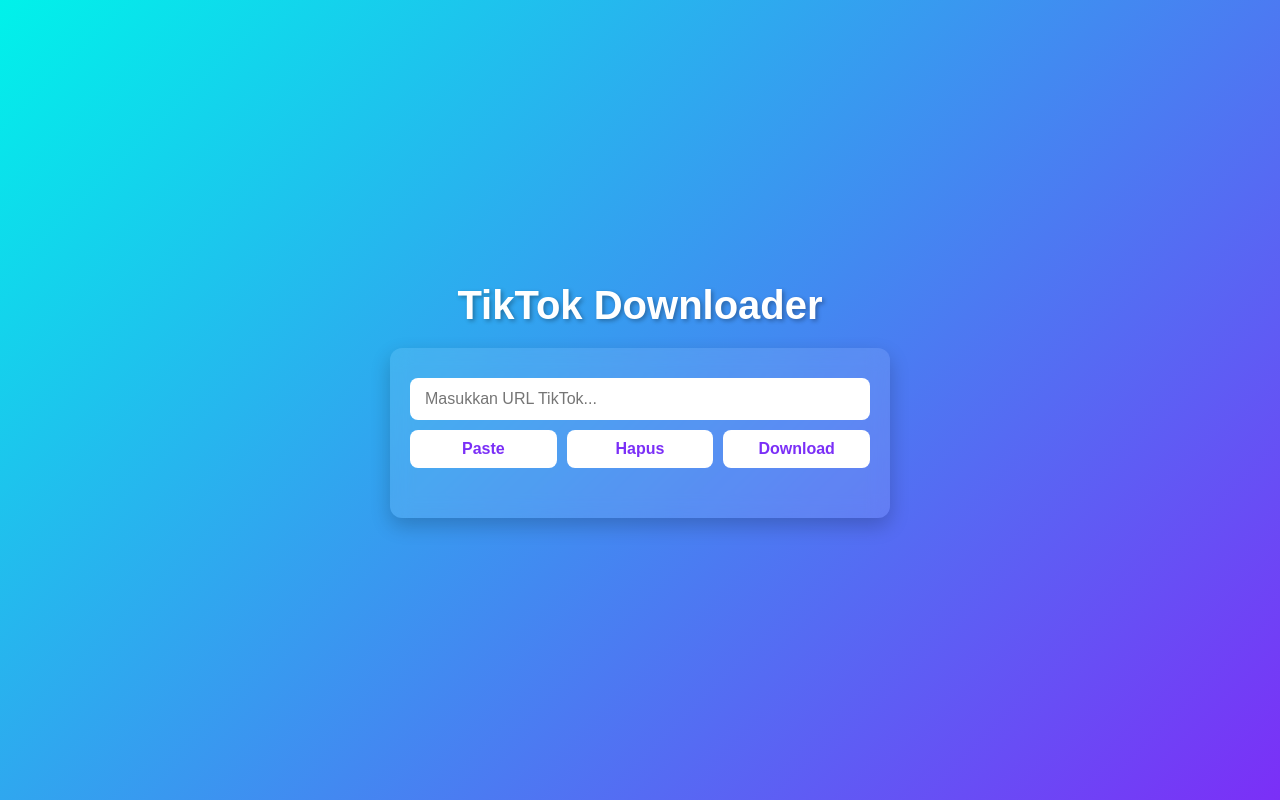
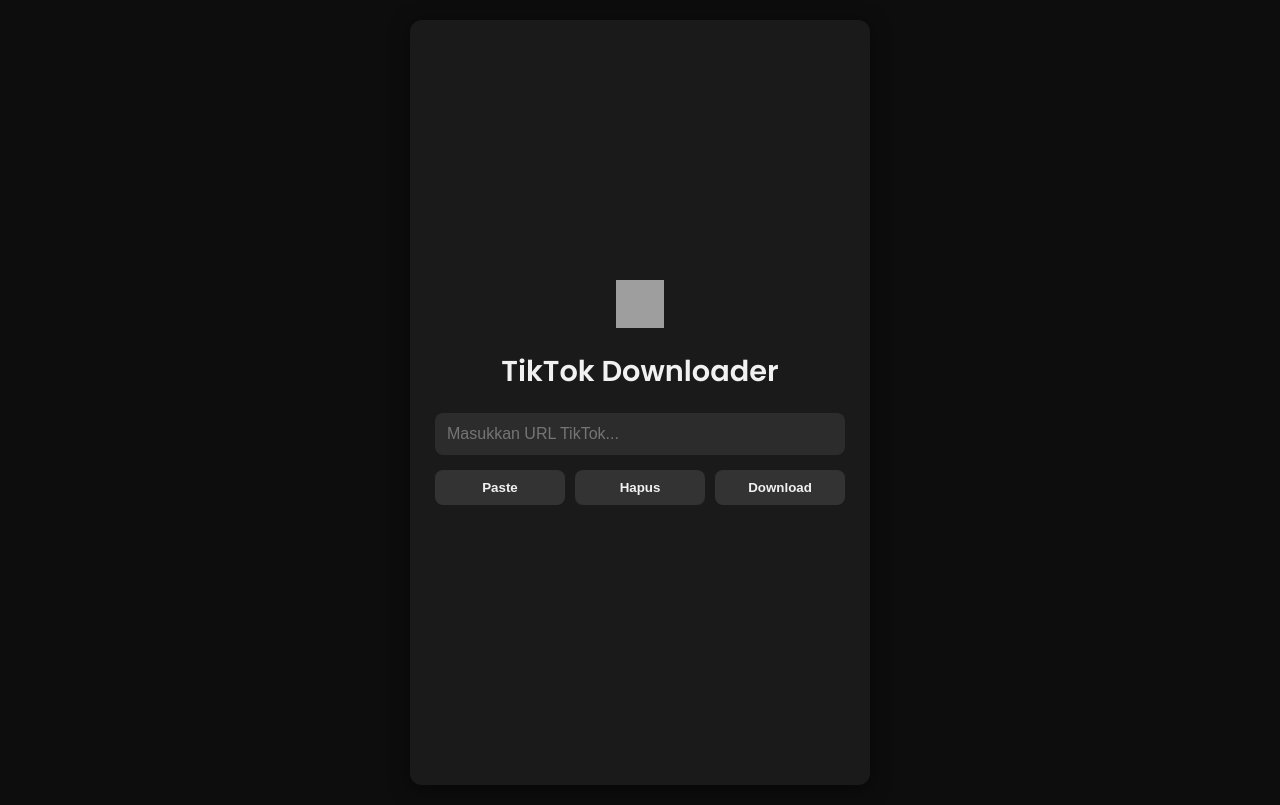
Before and after one commit to Fiisya/ttdl, a website: page index.html in a window 1280 px wide. Drawn offline with Linux system fonts and the light colour scheme; grey boxes are pictures that could not be loaded.

Commit message:
Update index.html

```diff
--- a/index.html
+++ b/index.html
@@ -1,9 +1,10 @@
 <!DOCTYPE html>
 <html lang="id">
 <head>
-  <meta charset="UTF-8">
-  <meta name="viewport" content="width=device-width, initial-scale=1">
+  <meta charset="UTF-8" />
+  <meta name="viewport" content="width=device-width, initial-scale=1" />
   <title>TikTok Downloader</title>
+  <link href="https://fonts.googleapis.com/css2?family=Poppins:wght@400;600&display=swap" rel="stylesheet" />
   <style>
     * {
       margin: 0;
@@ -11,89 +12,95 @@
       box-sizing: border-box;
     }
     body {
-      min-height: 100vh;
-      background: linear-gradient(135deg, #00f2ea, #7b2ff7);
       font-family: 'Poppins', sans-serif;
+      background-color: #0d0d0d;
+      color: #f1f1f1;
       display: flex;
-      flex-direction: column;
       align-items: center;
       justify-content: center;
+      min-height: 100vh;
       padding: 20px;
-      color: #fff;
+    }
+    .container {
+      background-color: #1a1a1a;
+      padding: 260px 25px;
+      border-radius: 12px;
+      width: 100%;
+      max-width: 460px;
+      box-shadow: 0 4px 20px rgba(0,0,0,0.5);
+    }
+    .logo {
+      text-align: center;
+      margin-bottom: 15px;
+    }
+    .logo img {
+      width: 48px;
+      height: 48px;
     }
     h1 {
+      font-size: 1.8rem;
+      text-align: center;
       margin-bottom: 20px;
-      font-size: 2.5rem;
-      text-shadow: 2px 2px 4px rgba(0,0,0,0.3);
-    }
-    .container {
-      background: rgba(255, 255, 255, 0.1);
-      padding: 30px 20px;
-      border-radius: 12px;
-      backdrop-filter: blur(10px);
-      box-shadow: 0 8px 20px rgba(0,0,0,0.2);
-      width: 100%;
-      max-width: 500px;
-      text-align: center;
+      font-weight: 600;
     }
     input {
       width: 100%;
-      padding: 12px 15px;
-      margin-bottom: 10px;
+      padding: 12px;
       border: none;
       border-radius: 8px;
       font-size: 1rem;
-      outline: none;
+      background-color: #2c2c2c;
+      color: #fff;
+      margin-bottom: 15px;
     }
     .button-group {
       display: flex;
       gap: 10px;
-      margin-bottom: 15px;
+      margin-bottom: 20px;
     }
     button {
       flex: 1;
       padding: 10px;
+      background-color: #333;
       border: none;
       border-radius: 8px;
-      background: #fff;
-      color: #7b2ff7;
-      font-weight: bold;
-      font-size: 1rem;
+      color: #f1f1f1;
+      font-weight: 600;
       cursor: pointer;
-      transition: background 0.3s, color 0.3s;
+      transition: background 0.3s;
     }
     button:hover {
-      background: #7b2ff7;
-      color: #fff;
-    }
-    #result {
-      margin-top: 20px;
+      background-color: #444;
     }
     #loading {
-      margin-top: 20px;
-      font-size: 1.2rem;
+      text-align: center;
+      font-size: 1rem;
+      margin-top: 10px;
       animation: blink 1s infinite;
     }
     @keyframes blink {
       0%, 100% { opacity: 1; }
       50% { opacity: 0.5; }
     }
-    p {
-      margin-top: 10px;
-      font-size: 1.1rem;
+    #result {
+      margin-top: 20px;
+      text-align: center;
     }
     video {
-      margin-top: 20px;
       width: 100%;
+      margin-top: 10px;
       border-radius: 10px;
-      box-shadow: 0 4px 10px rgba(0,0,0,0.3);
+      box-shadow: 0 2px 12px rgba(0,0,0,0.3);
     }
   </style>
 </head>
 <body>
-  <h1>TikTok Downloader</h1>
   <div class="container">
-    <input type="text" id="urlInput" placeholder="Masukkan URL TikTok...">
+    <div class="logo">
+      <img src="https://raw.githubusercontent.com/Fiisya/uploads/main/uploads/1747051496492.jpeg" alt="TikTok Logo" />
+    </div>
+    <h1>TikTok Downloader</h1>
+    <input type="text" id="urlInput" placeholder="Masukkan URL TikTok..." />
     <div class="button-group">
       <button onclick="pasteLink()">Paste</button>
       <button onclick="deleteLink()">Hapus</button>
@@ -107,55 +114,52 @@
     async function pasteLink() {
       try {
         const text = await navigator.clipboard.readText();
-        document.getElementById('urlInput').value = text;
-      } catch (err) {
-        alert('Gagal mengakses clipboard!');
+        document.getElementById("urlInput").value = text;
+      } catch {
+        alert("Gagal mengakses clipboard!");
       }
     }
 
     function deleteLink() {
-      document.getElementById('urlInput').value = '';
-      document.getElementById('result').innerHTML = '';
-      document.getElementById('loading').style.display = 'none';
+      document.getElementById("urlInput").value = "";
+      document.getElementById("result").innerHTML = "";
+      document.getElementById("loading").style.display = "none";
     }
 
     async function download() {
-      const url = document.getElementById('urlInput').value;
-      if (!url) return alert('Masukkan URL TikTok!');
+      const url = document.getElementById("urlInput").value;
+      if (!url) return alert("Masukkan URL TikTok!");
 
-      const loading = document.getElementById('loading');
-      const result = document.getElementById('result');
-      loading.style.display = 'block';
-      result.innerHTML = '';
+      const loading = document.getElementById("loading");
+      const result = document.getElementById("result");
+      loading.style.display = "block";
+      result.innerHTML = "";
 
       try {
-        const res = await fetch('/api/tiktok', {
-          method: 'POST',
-          headers: { 'Content-Type': 'application/json' },
-          body: JSON.stringify({ url })
+        const res = await fetch("/api/tiktok", {
+          method: "POST",
+          headers: { "Content-Type": "application/json" },
+          body: JSON.stringify({ url }),
         });
         const data = await res.json();
-        loading.style.display = 'none';
+        loading.style.display = "none";
 
         if (data.success) {
           result.innerHTML = `
             <p>✅ Video berhasil didapatkan:</p>
             <video controls src="${data.videoUrl}"></video>
           `;
-
-          const a = document.createElement('a');
+          const a = document.createElement("a");
           a.href = data.videoUrl;
-          a.download = 'tiktok-video.mp4';
+          a.download = "tiktok-video.mp4";
           document.body.appendChild(a);
           a.click();
           document.body.removeChild(a);
-
         } else {
           result.innerHTML = `<p style="color: #ff4c4c;">${data.message}</p>`;
         }
-      } catch (error) {
-        console.error(error);
-        loading.style.display = 'none';
+      } catch {
+        loading.style.display = "none";
         result.innerHTML = `<p style="color: #ff4c4c;">Terjadi kesalahan saat mengunduh video.</p>`;
       }
     }
```
